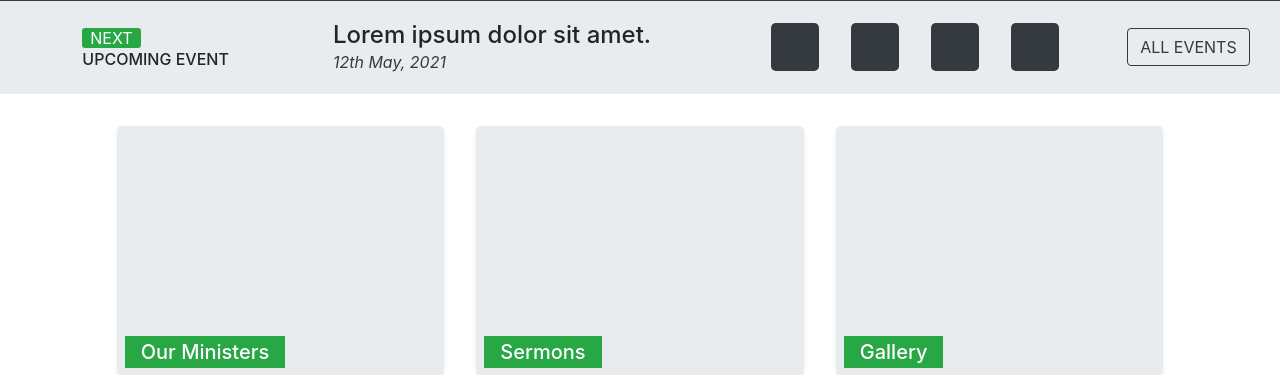
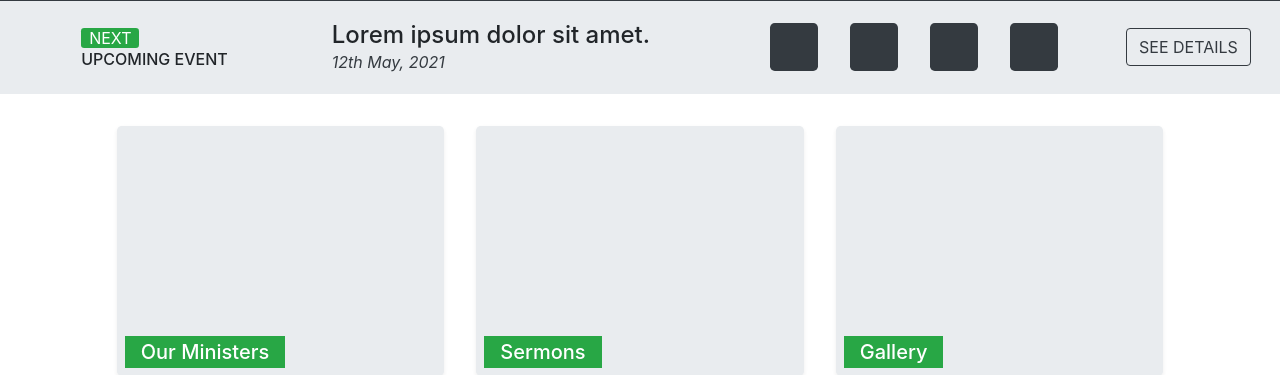
Before and after one commit to CodeTemplar99/DBM, a Django app: page / in a window 1280 px wide. Shown: the part 711-1086 px from the top of the page. Run offline with Django 3.2, Linux system fonts and the light colour scheme; some libraries are stand-ins or nearby versions.

Commit message:
change event button text

```diff
--- a/templates/home.html
+++ b/templates/home.html
@@ -131,7 +131,7 @@
       <div class="jumbotron mx-sm-3 m-0 p-4 bg-dark"></div>
     </div>
     <div class="all-events-con">
-      <button class="btn btn-outline-dark text-uppercase">all events</button>
+      <button class="btn btn-outline-dark text-uppercase">See details</button>
     </div>
   </div>
 
```
